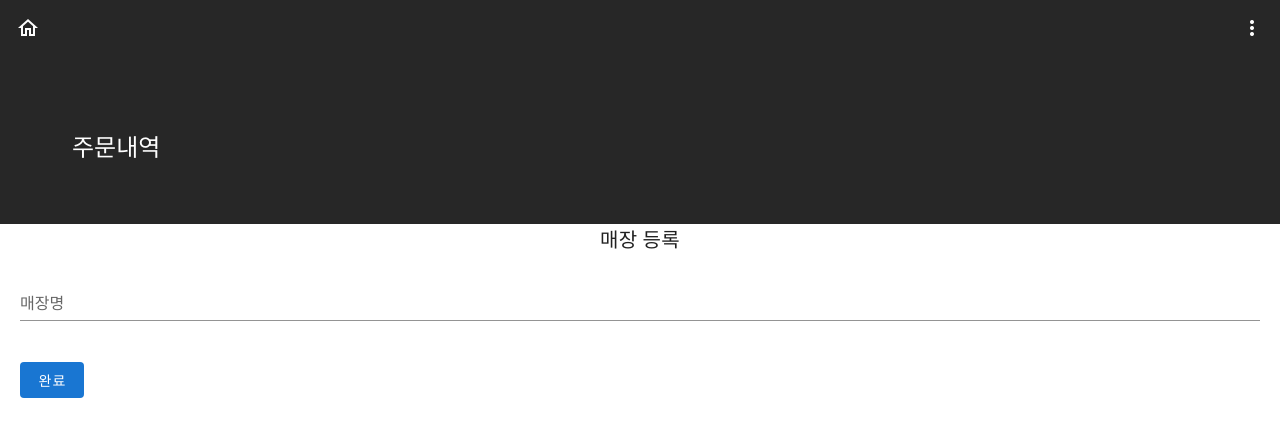
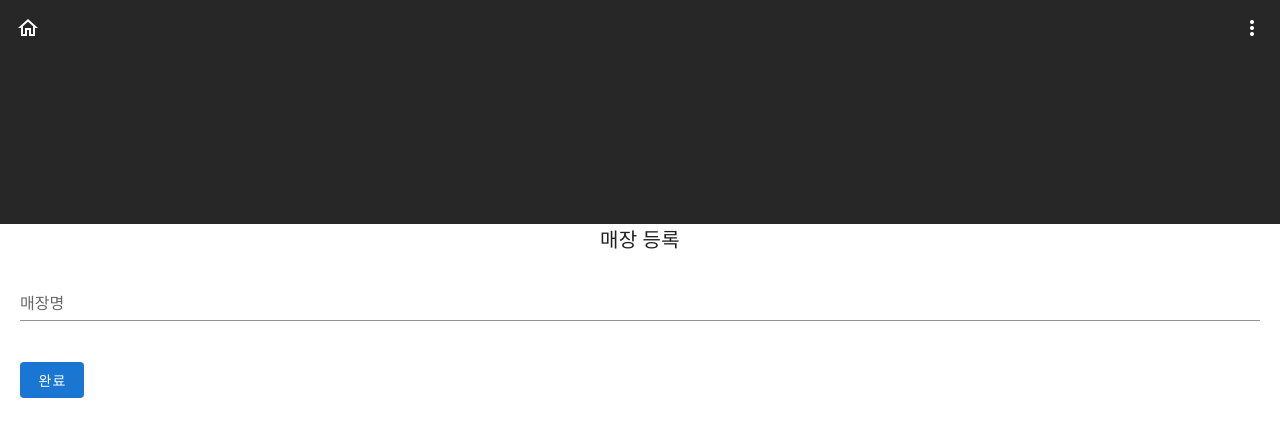
Before and after one commit to EDD-season2/caffeine-fe-shop, a Vue app: page /register in a window 1280 px wide. Shown: the top 436 px of the page. Built offline with nearby package versions, Linux system fonts and the light colour scheme.

Commit message:
Update logo component to inject title

```diff
--- a/src/components/Logo.vue
+++ b/src/components/Logo.vue
@@ -11,7 +11,7 @@
         text>
         <v-icon>mdi-home-outline</v-icon>
     </v-btn>
-    <v-toolbar-title>주문내역</v-toolbar-title>
+    <v-toolbar-title>{{ title }}</v-toolbar-title>
     <v-spacer></v-spacer>
     <v-menu
         offset-y
@@ -46,6 +46,7 @@ import { Prop } from 'vue-property-decorator'
 @Component
 export default class Logo extends Vue {
     @Prop({ default: true }) private showHome?: boolean
+    @Prop({ default: '' }) private title?: string
     private menus = [
         '정보 수정',
         '로그아웃'
--- a/src/views/Home.vue
+++ b/src/views/Home.vue
@@ -1,6 +1,8 @@
 <template>
 <v-card>
-    <Logo :showHome="false">
+    <Logo
+        title="주문내역"
+        :showHome="false">
         <template v-slot:extension>
             <v-tabs
                 @change="onTabSwitch"
```
